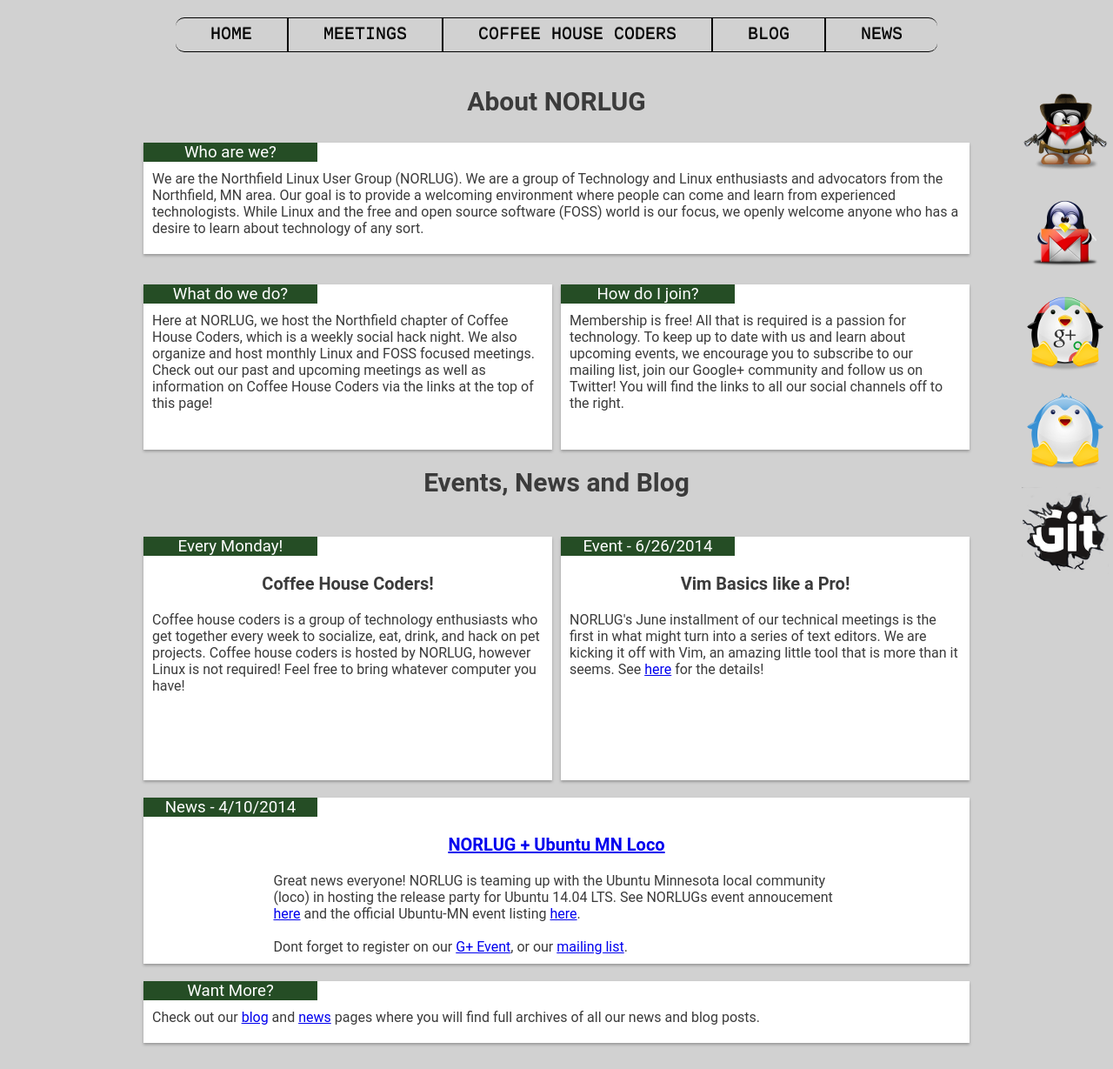
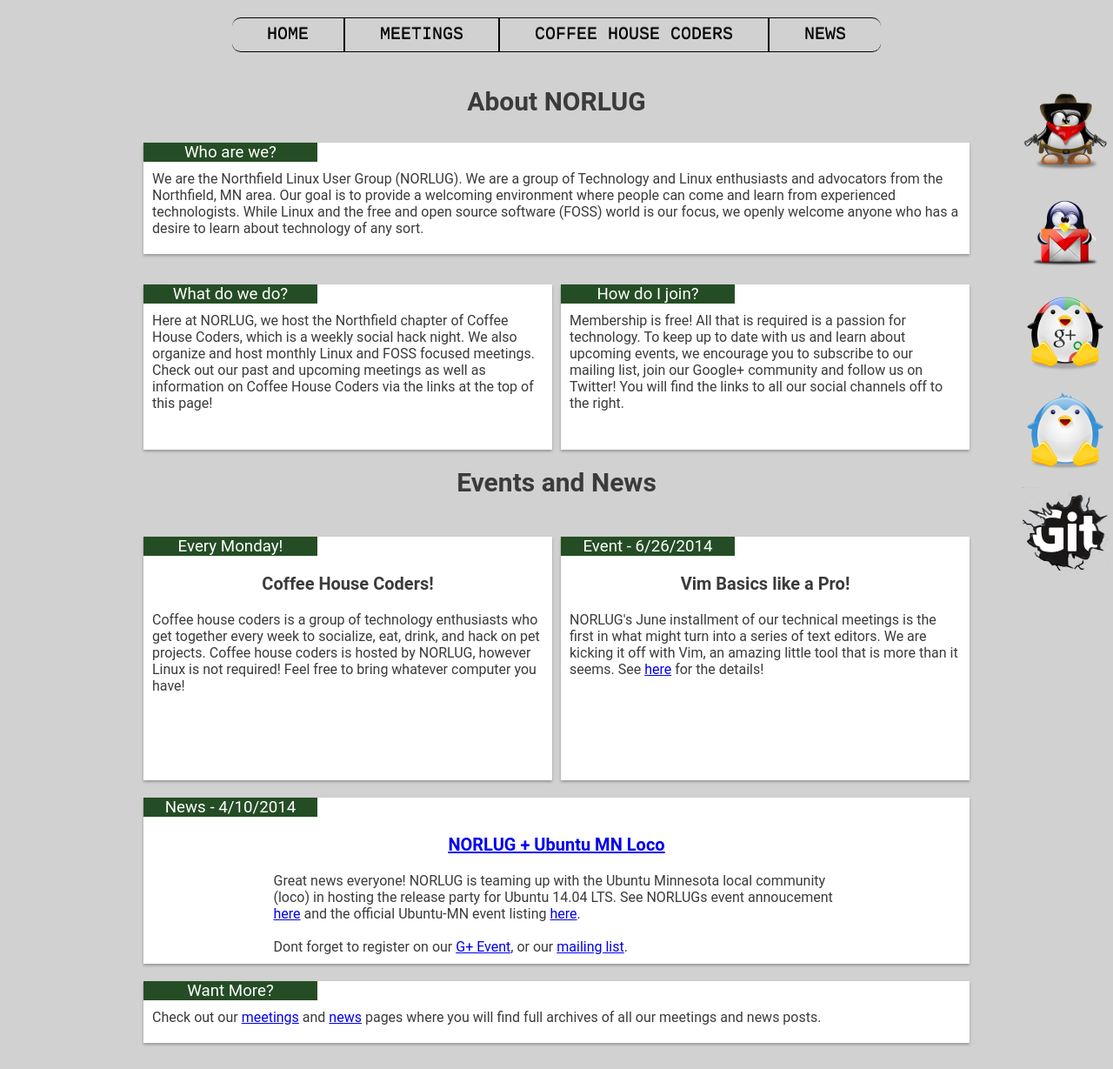
Before and after one commit to norlug/norlug.github.io, a Jekyll site: the page built from index.html, in a window 1280 px wide. Shown: the whole page at 87% size. Built offline with Jekyll 4.4.1, drawn with Linux system fonts in a browser that asks for light colours.

Commit message:
Removed blog and merged into news. Fixed appropriate links

```diff
--- a/_layouts/default.html
+++ b/_layouts/default.html
@@ -21,7 +21,6 @@
             <li><a href="/" title="Home">Home</a></li>
 	    <li><a href="/meetings" title="Technical">Meetings</a></li>
             <li><a href="/coffeehousecoders" title="CoffeeHouseCoders">Coffee house Coders</a></l1>
-            <li><a href="/blog" title="blog">Blog</a> </li>
 			<li><a href="/news" title="news">News</a></li>
 	    </ul>
     </div>
--- a/index.html
+++ b/index.html
@@ -26,7 +26,7 @@
 	</p>
 </section>
 
-<p class="welcomePageHeaders">Events, News and Blog</p>
+<p class="welcomePageHeaders">Events and News</p>
 
 <section class="card left large">
         <h3 class="header left"> Every Monday!</h3>
@@ -53,6 +53,6 @@
 
 <section class="card">
         <h3 class="header left"> Want More? </h3>
-        <p class="content left"> Check out our <a href="/blog" target="_top">blog</a> and <a href="/blog" target="_top">news</a> pages where you will find full archives of all our news and blog posts.
+        <p class="content left"> Check out our <a href="/meetings" target="_top">meetings</a> and <a href="/blog" target="_top">news</a> pages where you will find full archives of all our meetings and news posts.
         </p>
 </section>
```
Also changed, not shown: _layouts/blogTemplate.html (deleted, +0 -22 lines).
